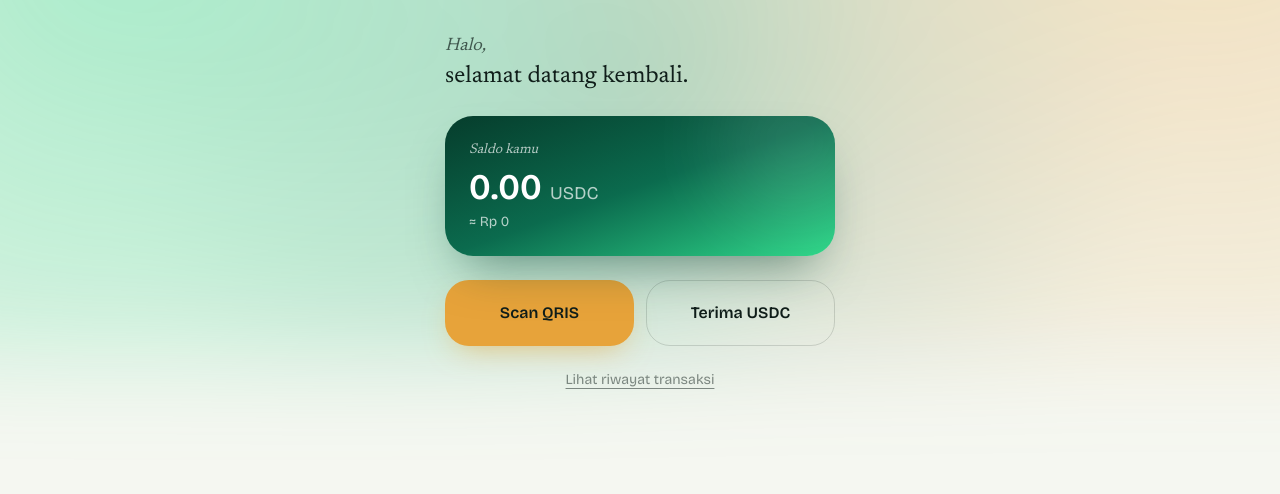
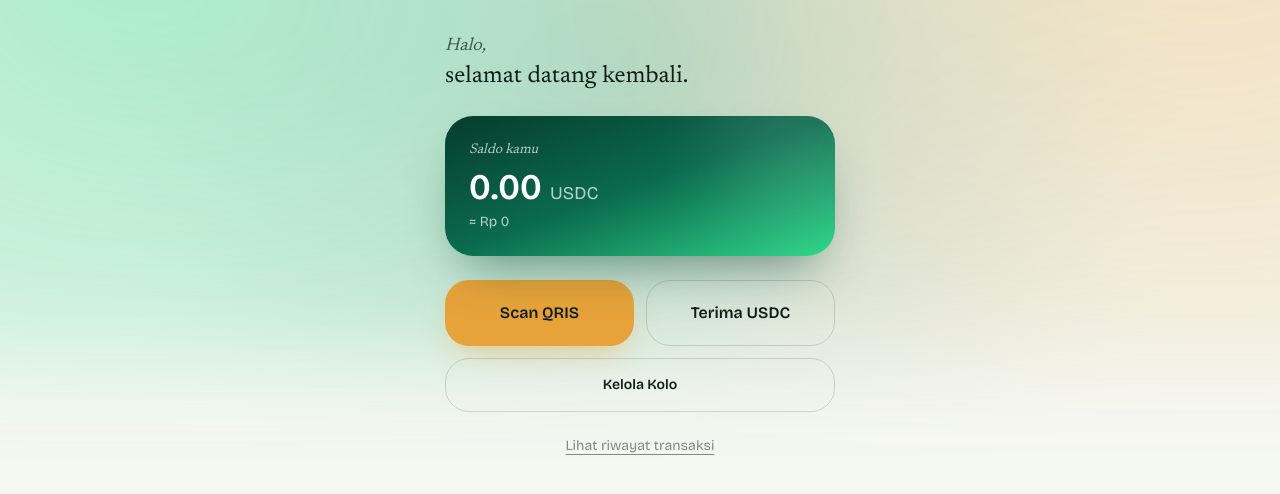
Before and after one commit to yeheskieltame/liber, a Next.js app in the folder frontend/: page / in a window 1280 px wide. Shown: the top 494 px of the page. Built offline with nearby package versions, Linux system fonts and the light colour scheme; no server answers; sample sign-in values are in the browser's storage.

Commit message:
Add Kolo link to home page

```diff
--- a/frontend/src/app/page.tsx
+++ b/frontend/src/app/page.tsx
@@ -60,6 +60,13 @@ export default function HomePage() {
         </Link>
       </div>
 
+      <Link
+        href="/kolo"
+        className="mt-3 flex items-center justify-center gap-2 rounded-3xl border border-ink/15 p-4 text-center text-sm font-semibold text-ink"
+      >
+        Kelola Kolo
+      </Link>
+
       <Link href="/history" className="mt-6 text-center text-sm text-ink/50 underline underline-offset-4">
         Lihat riwayat transaksi
       </Link>
```
